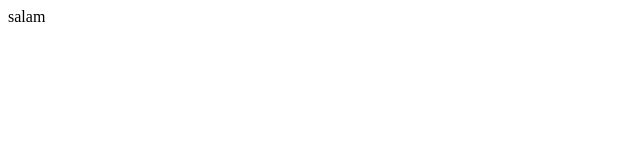
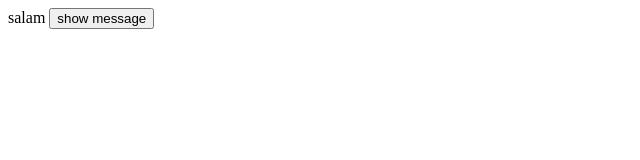
Before and after one commit to raha55325/PerformanceEvaluation, a plain HTML site: page index.html in a window 1280 px wide. Shown: the whole page, without its empty margins (0-640 px from the left). Drawn offline with Linux system fonts and the light colour scheme.

Commit message:
add new button

```diff
--- a/index.html
+++ b/index.html
@@ -7,6 +7,7 @@
 </head>
 <body>
 salam
+<button onclick="hello">show message</button>
 
 </body>
 
```
